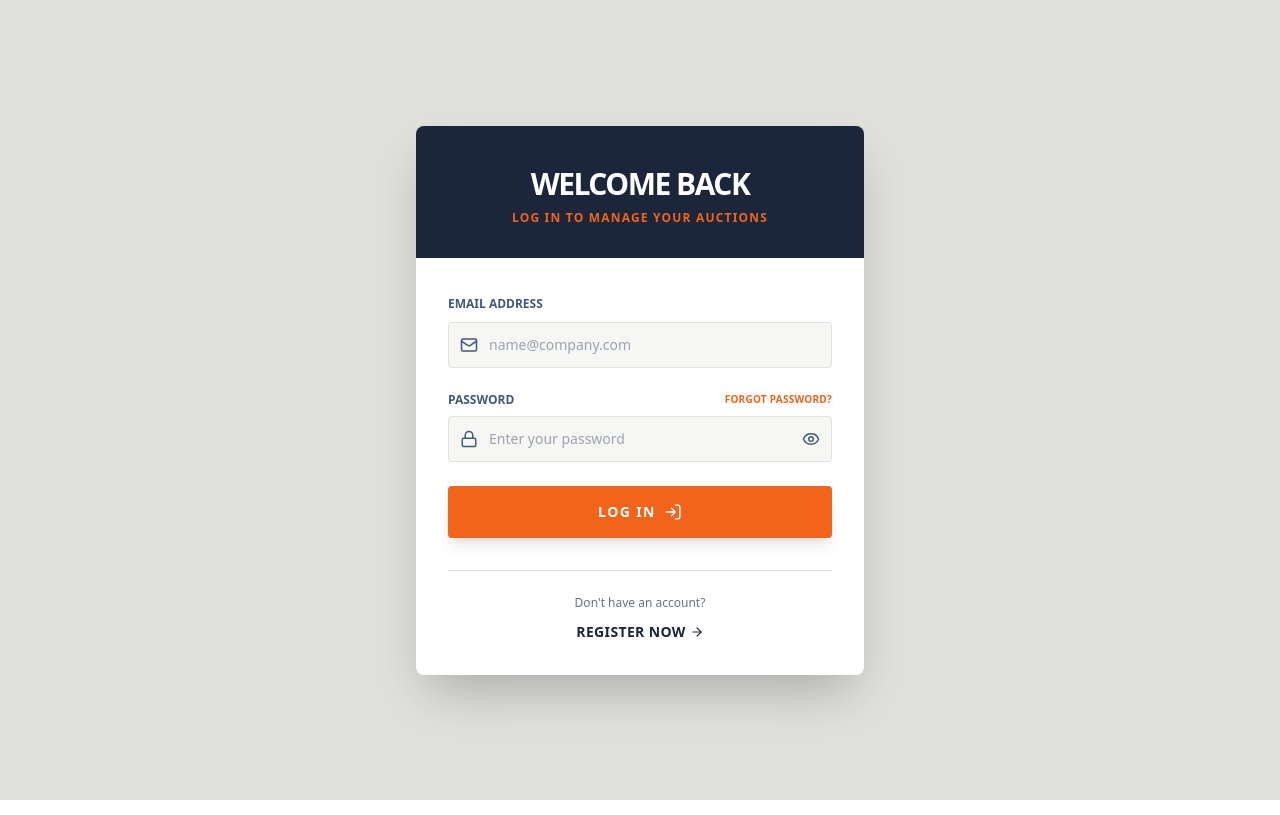
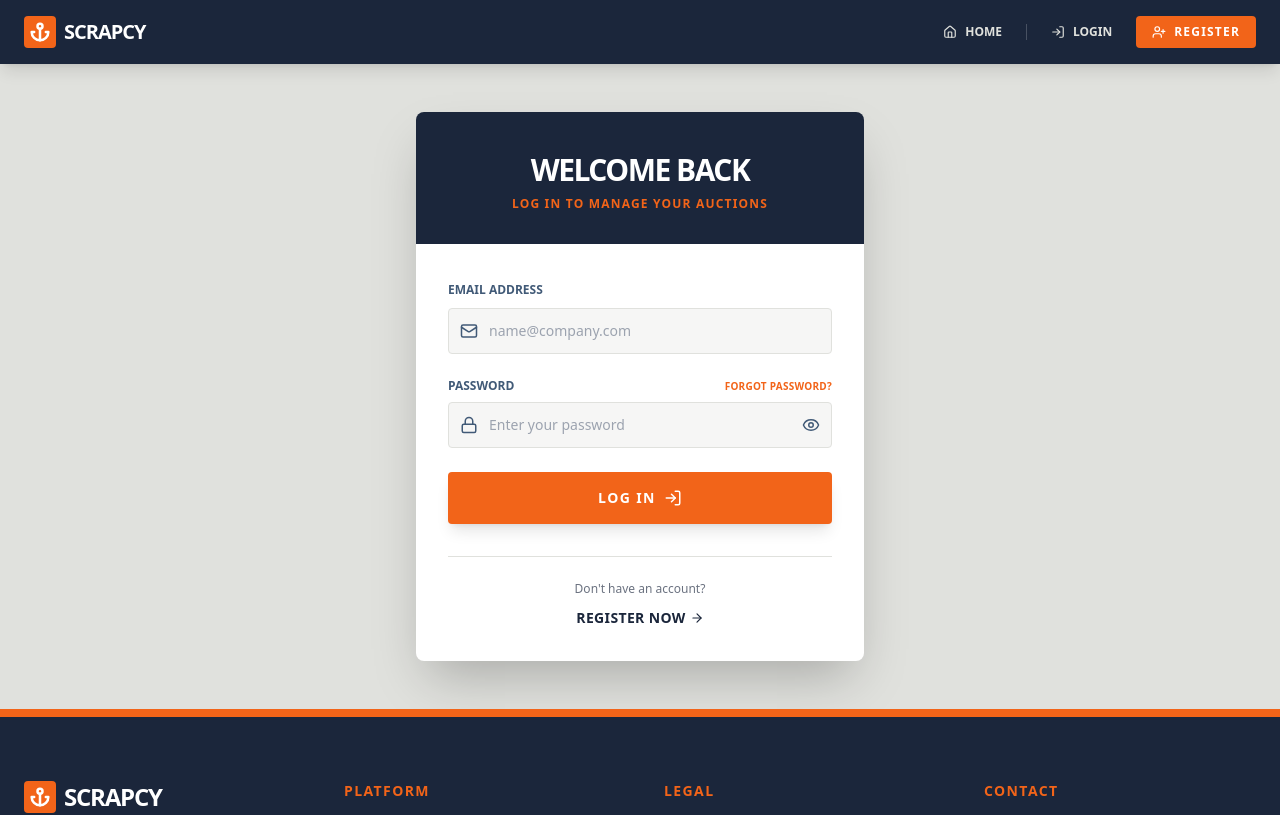
Before and after one commit to nilesh94/scrapcy-frontend, a React (Create React App) app: page /login in a window 1280 px wide. Shown: the top 815 px of the page. Built offline with nearby package versions, Linux system fonts and the light colour scheme.

Commit message:
Update Login.js

```diff
--- a/src/pages/Login.js
+++ b/src/pages/Login.js
@@ -2,6 +2,8 @@ import React, { useState } from 'react';
 import axios from 'axios';
 import { useNavigate, Link } from 'react-router-dom';
 import { Mail, Lock, Eye, EyeOff, LogIn, XCircle, ArrowRight } from 'lucide-react';
+import Header from '../components/Header/Header'; // Import Header
+import Footer from '../components/Footer/Footer'; // Import Footer
 
 const Login = () => {
   const navigate = useNavigate();
@@ -55,7 +57,11 @@ const Login = () => {
   };
 
   return (
-    <div className="min-h-screen bg-platinum flex items-center justify-center px-4">
+    <div className="min-h-screen bg-platinum flex flex-col">
+      <Header />
+
+      {/* Main Content Wrapper (Centers the card and pushes footer down) */}
+      <div className="flex-grow flex items-center justify-center px-4 py-12">
         <div className="max-w-md w-full bg-white shadow-2xl rounded-lg overflow-hidden border-t-8 border-navy">
 
           {/* Header */}
@@ -156,6 +162,9 @@ const Login = () => {
           </div>
         </div>
       </div>
+
+      <Footer />
+    </div>
   );
 };
 
```
Lines whose indentation alone changed are shown as unchanged.
